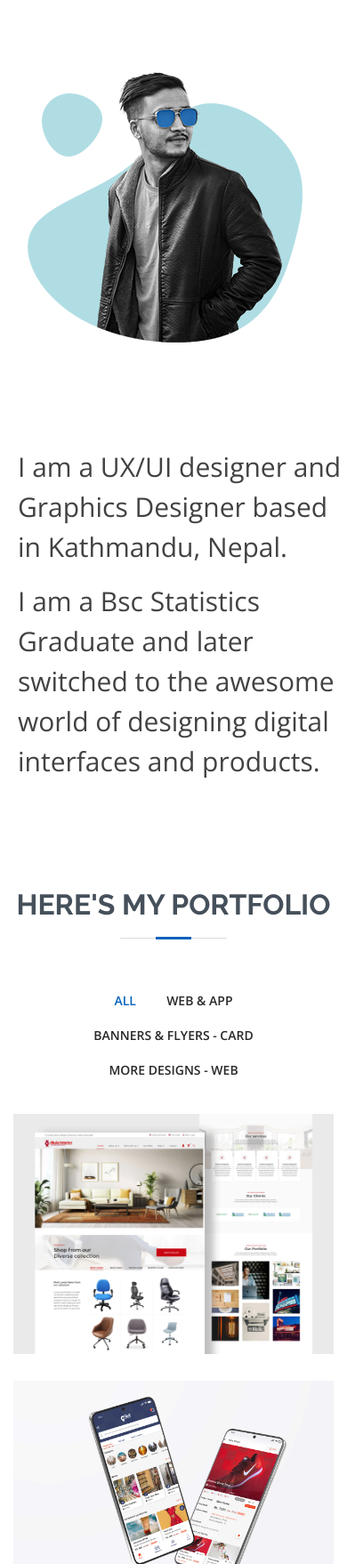
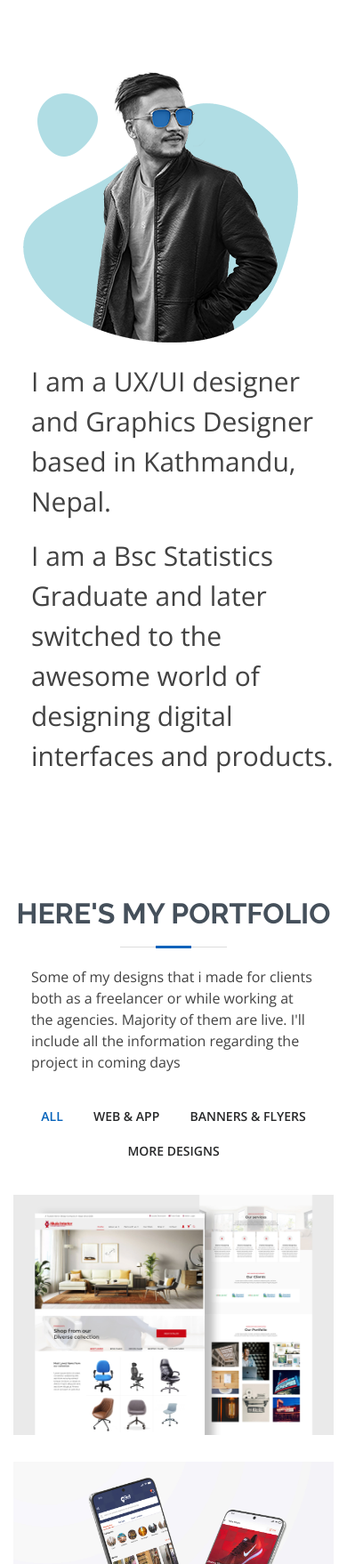
Before and after one commit to semantakarki/semantakarki.github.io, a plain HTML site: page index.html in a window 390 px wide. Shown: the part 846-2604 px from the top of the page at 89% size. Drawn offline with nearby package versions, Linux system fonts and the light colour scheme.

Commit message:
element overflow solved

```diff
--- a/index.html
+++ b/index.html
@@ -79,12 +79,13 @@
           <h2>About</h2>
           <p>Magnam dolores commodi suscipit. Necessitatibus eius consequatur ex aliquid fuga eum quidem. Sit sint consectetur velit. Quisquam quos quisquam cupiditate. Et nemo qui impedit suscipit alias ea. Quia fugiat sit in iste officiis commodi quidem hic quas.</p> -->
       <!-- </div> -->
+      <div class="container">
 
       <div class="row">
-        <div class="col-lg-4 mobile-margin">
-          <img src="assets/img/profile-pic.png" class="img-fluid ml-20" alt="">
+          <div class="col-lg-4 col-sm-12 ">
+            <img src="assets/img/profile-pic.png" class="img-fluid" alt="">
           </div>
-        <div class="col-lg-8 pt-5 pt-lg-0 content mt-5">
+          <div class="col-lg-8 col-sm-12">
             <!-- <h3>UI/UX Designer &amp; Graphic Designer</h3> -->
             <p class="" style="font-weight: light; font-size: 30px;">
               I am a UX/UI designer and Graphics Designer based in Kathmandu, Nepal.</p>
@@ -93,37 +94,10 @@
                 I am a Bsc Statistics Graduate and later switched to the awesome world of designing digital interfaces and
                 products.</p>
 
-
-
-          <!-- <p>
-
-            My major experience as UI/UX Designer includes wireframing, UI patterns, user flows,
-            UX case studies,prototypes and more while as a Graphic designer my experience includes
-            designing Marketing materials, Campaign posters/Flyers, Brand Identity, User Operating Manuals and more.
-          </p> -->
-
-          <!-- <p class="mt-2" style="font-size: 20px; font-weight: bold;">My Personal Information</p>
-
-          <div class="row ml-20">
-            <div class="col-lg-6 col-sm-4">
-              <ul>
-                <li><i class="icofont-rounded-right"></i> <strong>Birthday:</strong> February 03</li>
-                <li><i class="icofont-rounded-right"></i> <strong>Website:</strong> semantakarki.com.np</li>
-
-              </ul>
           </div>
-            <div class="col-lg-6">
-              <ul>
-                <li><i class="icofont-rounded-right"></i> <strong>Phone:</strong> +977 9843618642</li>
-                <li><i class="icofont-rounded-right"></i> <strong>Email:</strong> semanta.karkee@gmail.com</li>
-
-              </ul>
-            </div>
-          </div> -->
         </div>
       </div>
 
-      </div>
     </section><!-- End About Section -->
 
     <!-- ======= Facts Section ======= -->
@@ -183,10 +157,9 @@
 
         <div class="section-title">
           <h2>HEre's my  Portfolio </h2>
-          <!-- <p class="paragraph-center">Magnam dolores commodi suscipit. Necessitatibus eius consequatur ex aliquid fuga eum quidem.
-            Sit sint
-            consectetur velit. Quisquam quos quisquam cupiditate. Et nemo qui impedit suscipit alias ea. Quia fugiat sit
-            in iste officiis commodi quidem hic quas.</p> -->
+          <p class="paragraph-center">Some of my designs that i made for clients both as a freelancer
+            or while working at the agencies. Majority of them are live. I'll include all the
+            information regarding the project in coming days </p>
         </div>
 
         <div class="row">
@@ -194,8 +167,8 @@
             <ul id="portfolio-flters">
               <li data-filter="*" class="filter-active">All</li>
               <li data-filter=".filter-app">Web &amp; App</li>
-              <li data-filter=".filter-card">Banners &amp; Flyers - card</li>
-              <li data-filter=".filter-web">More Designs - web</li>
+              <li data-filter=".filter-card">Banners &amp; Flyers</li>
+              <li data-filter=".filter-web">More Designs</li>
             </ul>
           </div>
         </div>
@@ -677,26 +650,7 @@
       </div>
     </section><!-- End Portfolio Section -->
 
-    <div class="row">
-      <!-- <div class="col-lg-4 mobile-margin">
-        <img src="assets/img/profile-pic.png" class="img-fluid ml-20" alt="">
-      </div> -->
-      <div class="container align-items-center pt-5 content mt-5">
-        <!-- <h3>UI/UX Designer &amp; Graphic Designer</h3> -->
-        <!-- <p class="" style="font-weight: light; font-size: 30px;">
-          I am a UX/UI designer and Graphics Designer based in Kathmandu, Nepal.</p>
 
-          <p class="" style="font-weight: light; font-size: 30px;">
-            I am a Bsc Statistics Graduate and later switched to the awesome world of designing digital interfaces and
-            products.</p> -->
-
-            <!-- <blockquote class="ml-5 lead"><p>My major experience as UI/UX Designer includes wireframing, UI patterns, user flows,
-              UX case studies,prototypes and more while as a Graphic designer my experience includes
-              designing Marketing materials, Campaign posters/Flyers, Brand Identity, User Operating Manuals and more</p></blockquote>
- -->
-
-    </div>
-</div>
 
 
 
@@ -1067,7 +1021,7 @@
     </div>
   </footer><!-- End Footer -->
 
-  <a href="#" class="back-to-top"><i class="bx bx-up-arrow-alt"></i></a>
+  <a href="#" class="back-to-top mr-5"><i class="bx bx-up-arrow-alt"></i></a>
   <div id="preloader"></div>
 
   <!-- Vendor JS Files -->
```
Also changed, not shown: assets/img/hero-bga.jpg. Lines whose indentation alone changed are shown as unchanged.
